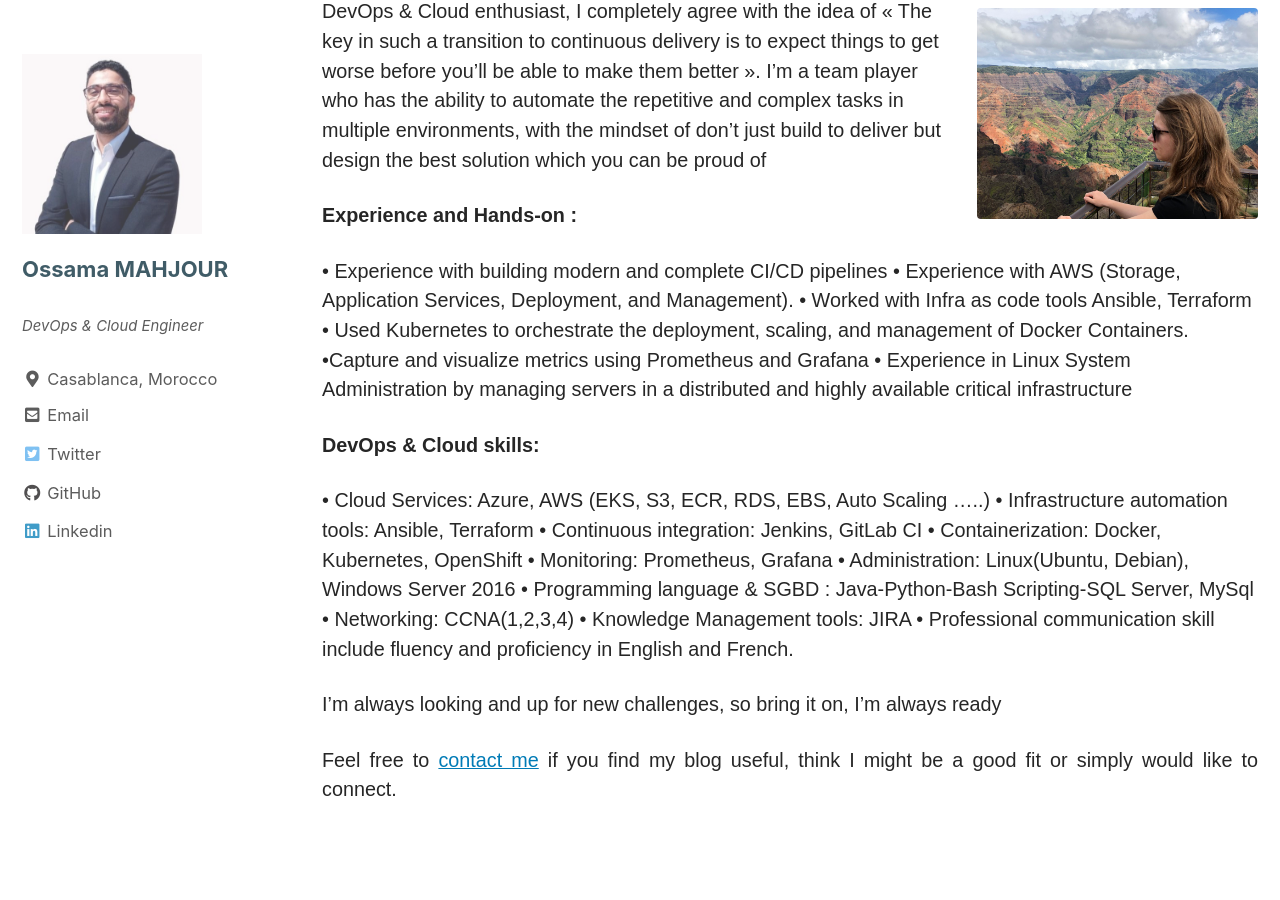
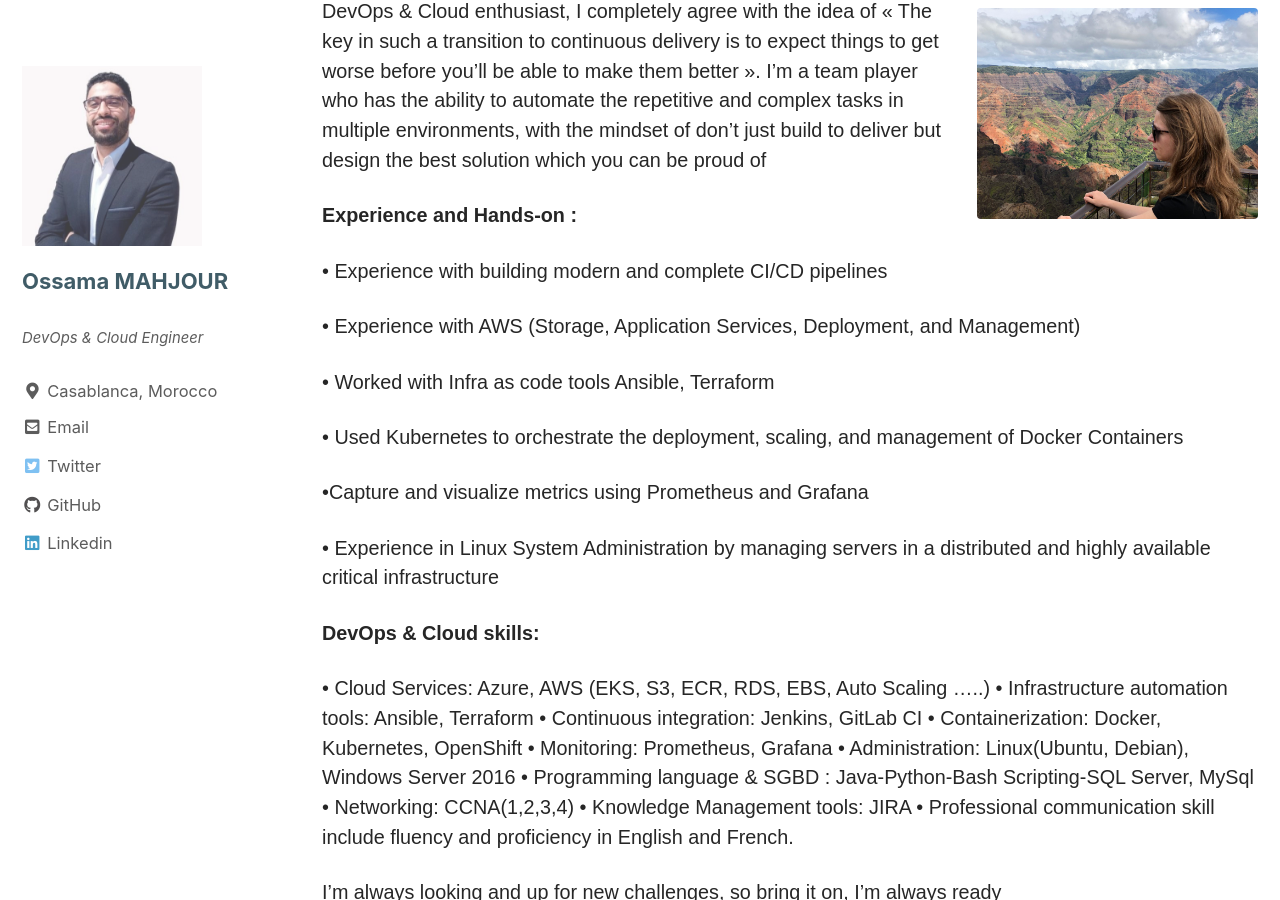
Before and after one commit to ossamamahjour/ossamamahjour.github.io, a Jekyll site: the page built from _pages/about.md, in a window 1280 px wide and 900 px high, scrolled down 386 px. Built offline with Jekyll 4.4.1, drawn with Linux system fonts in a browser that asks for light colours; cached includes are drawn as plain includes; nearby versions of some CDN libraries.

Commit message:
conf website

```diff
--- a/_pages/about.md
+++ b/_pages/about.md
@@ -24,10 +24,15 @@ I’m a team player who has the ability to automate the repetitive and complex t
 **Experience and Hands-on :**
 
 • Experience with building modern and complete CI/CD pipelines
-• Experience with AWS (Storage, Application Services, Deployment, and Management).
+
+• Experience with AWS (Storage, Application Services, Deployment, and Management)
+
 • Worked with Infra as code tools Ansible, Terraform
-• Used Kubernetes to orchestrate the deployment, scaling, and management of Docker Containers.
+
+• Used Kubernetes to orchestrate the deployment, scaling, and management of Docker Containers
+
 •Capture and visualize metrics using Prometheus and Grafana
+
 • Experience in Linux System Administration by managing servers in a distributed and highly available critical infrastructure
 
 **DevOps & Cloud skills:**
```
